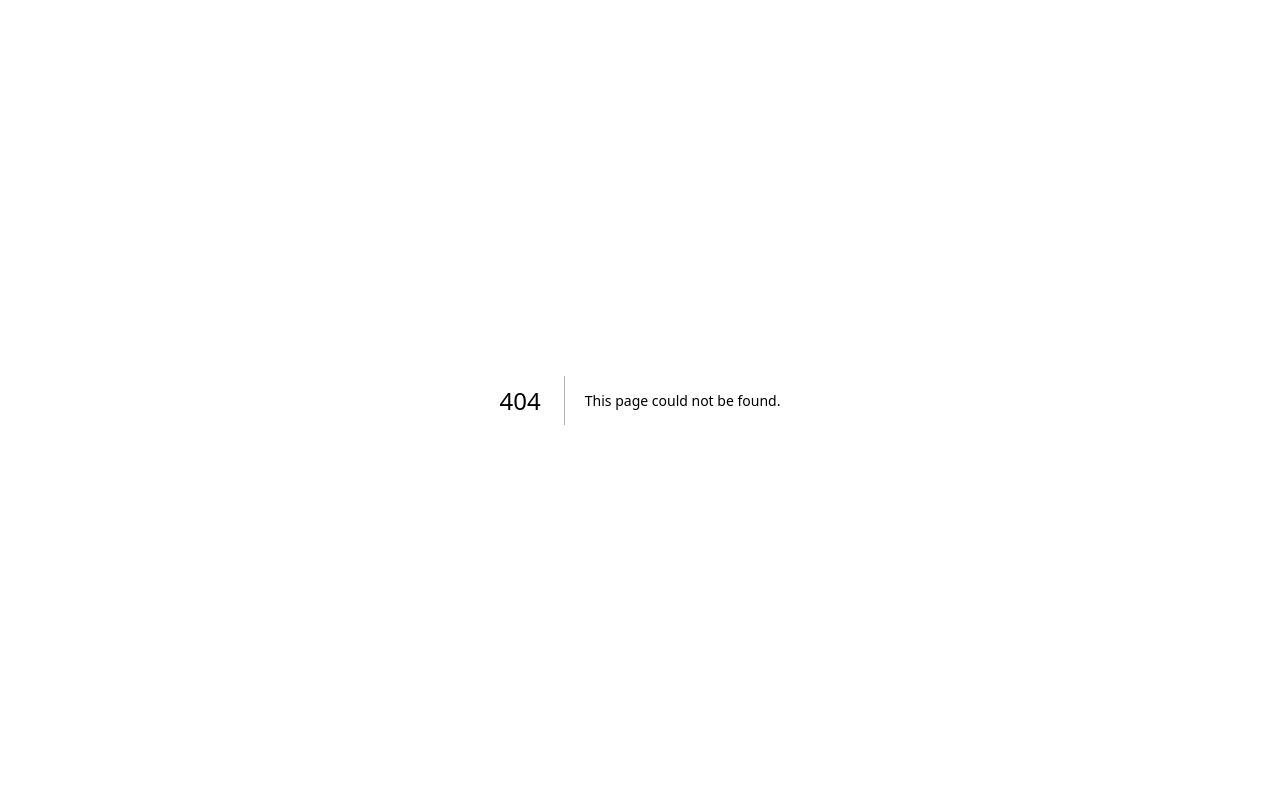
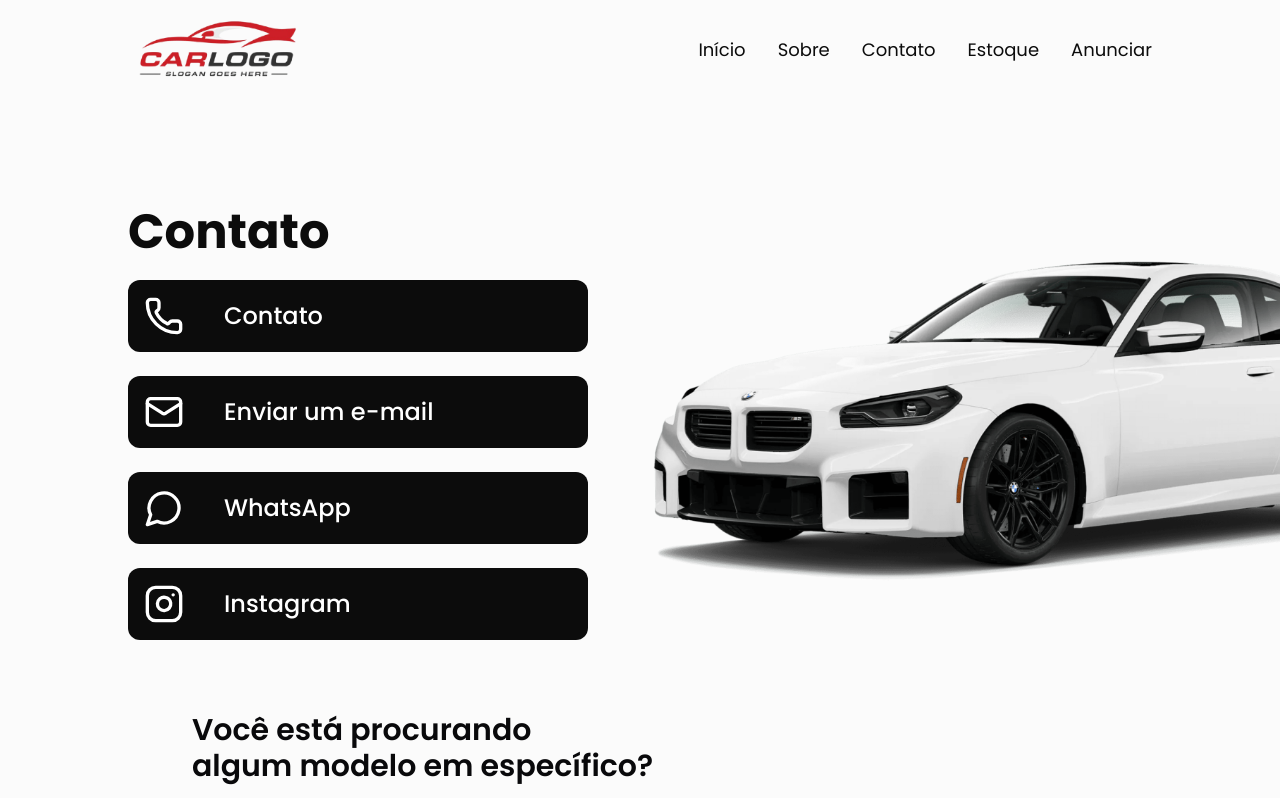
Before and after one commit to PedroDanielBrunetto/SyncUp-Dealership, a Next.js app: page /contato in a window 1280 px wide. Before the commit this address had no page. Shown: the top 798 px of the page. Built offline with nearby package versions, Linux system fonts and the light colour scheme.

Commit message:
feat: contact page

```diff
--- a/app/_components/Header/index.tsx
+++ b/app/_components/Header/index.tsx
@@ -87,7 +87,7 @@ const Header = () => {
           </li>
           <li>
             <a
-              href="#"
+              href="/contato"
               className="block lg:inline hover:font-semibold text-main text-lg"
             >
               Contato
--- /dev/null
+++ b/app/_components/contato/CardContact/index.tsx
@@ -0,0 +1,38 @@
+"use client";
+
+import Image from "next/image";
+import carImage from "@/public/carros/BMW.png";
+import { Instagram, Mail, MessageCircle, Phone } from "lucide-react";
+
+const CardContact = () => {
+  return (
+    <div>
+      <div className="flex justify-between lg:flex-row flex-col gap-16 items-center">
+        <div className="2xl:pl-40 xl:pl-32 lg:pl-24">
+          <h1 className="2xl:text-6xl xl:text-5xl lg:text-4xl text-[44px] leading-none font-bold text-main">
+            Contato
+          </h1>
+          <div className="lg:pt-6 pt-3 flex flex-col gap-6">
+            <button className="bg-[#0c0c0c] flex gap-10 text-white items-center p-4 text-lg lg:text-2xl rounded-xl w-80 lg:w-96 xl:w-[460px] font-medium">
+              <Phone size={40} /> Contato
+            </button>
+            <button className="bg-[#0c0c0c] flex gap-10 text-white items-center p-4 text-lg lg:text-2xl rounded-xl w-80 lg:w-96 xl:w-[460px] font-medium">
+              <Mail size={40} /> Enviar um e-mail
+            </button>
+            <button className="bg-[#0c0c0c] flex gap-10 text-white items-center p-4 text-lg lg:text-2xl rounded-xl w-80 lg:w-96 xl:w-[460px] font-medium">
+              <MessageCircle size={40} /> WhatsApp
+            </button>
+            <button className="bg-[#0c0c0c] flex gap-10 text-white items-center p-4 text-lg lg:text-2xl rounded-xl w-80 lg:w-96 xl:w-[460px] font-medium">
+              <Instagram size={40} /> Instagram
+            </button>
+          </div>
+        </div>
+        <div className="2xl:w-[900px] lg:w-[720px]">
+          <Image src={carImage} alt="Carro" />
+        </div>
+      </div>
+    </div>
+  );
+};
+
+export default CardContact;
--- /dev/null
+++ b/app/contato/page.tsx
@@ -0,0 +1,27 @@
+"use client";
+
+import SpecificModel from "../_components/actions/SpecificModelForm";
+import CardContact from "../_components/contato/CardContact";
+import Footer from "../_components/Footer";
+import Header from "../_components/Header";
+
+const Contato = () => {
+  return (
+    <main>
+      <header className="w-full fixed z-50">
+        <Header />
+      </header>
+      <section className="pt-36 lg:pt-52">
+        <CardContact />
+      </section>
+      <section className="pt-12">
+        <SpecificModel />
+      </section>
+      <footer>
+        <Footer />
+      </footer>
+    </main>
+  );
+};
+
+export default Contato;
```
Also changed, not shown: public/carros/BMW.png (added).
